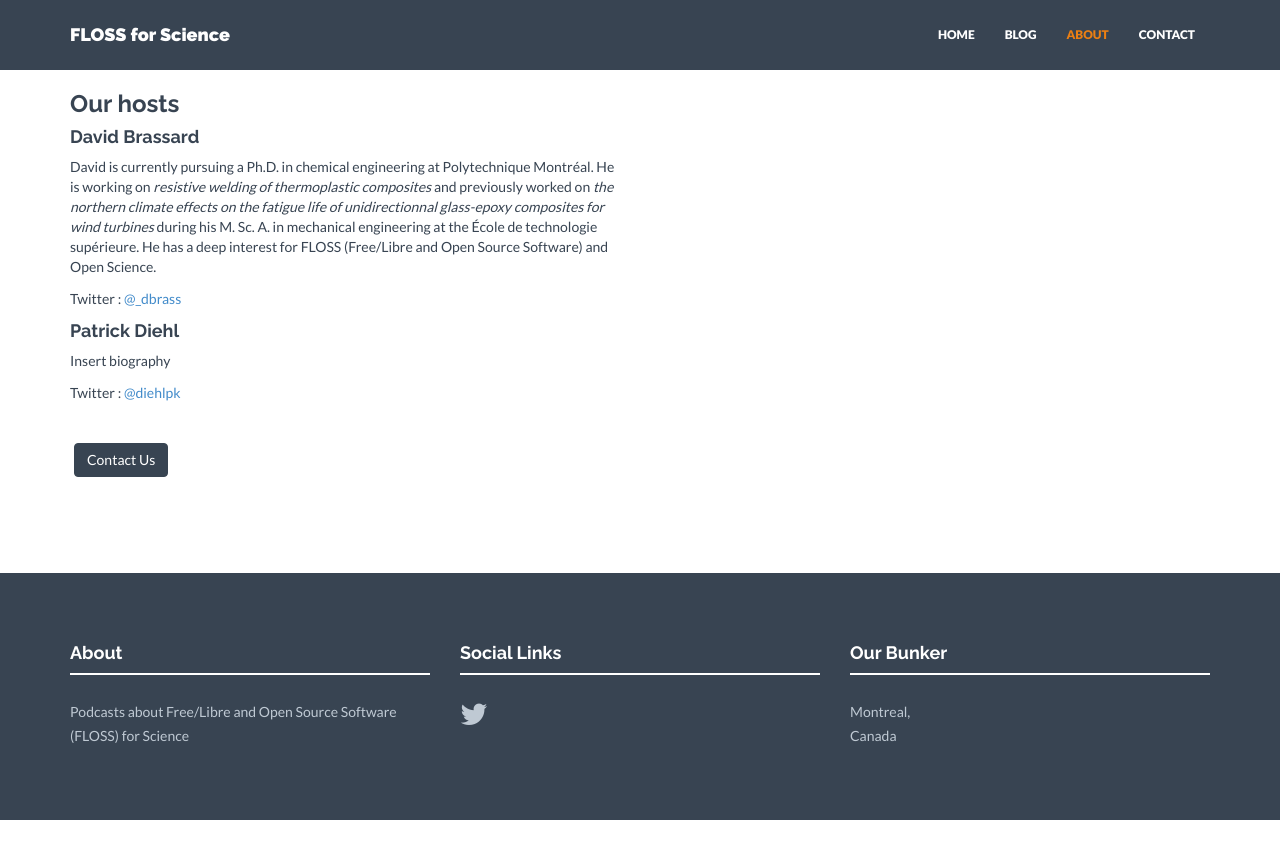
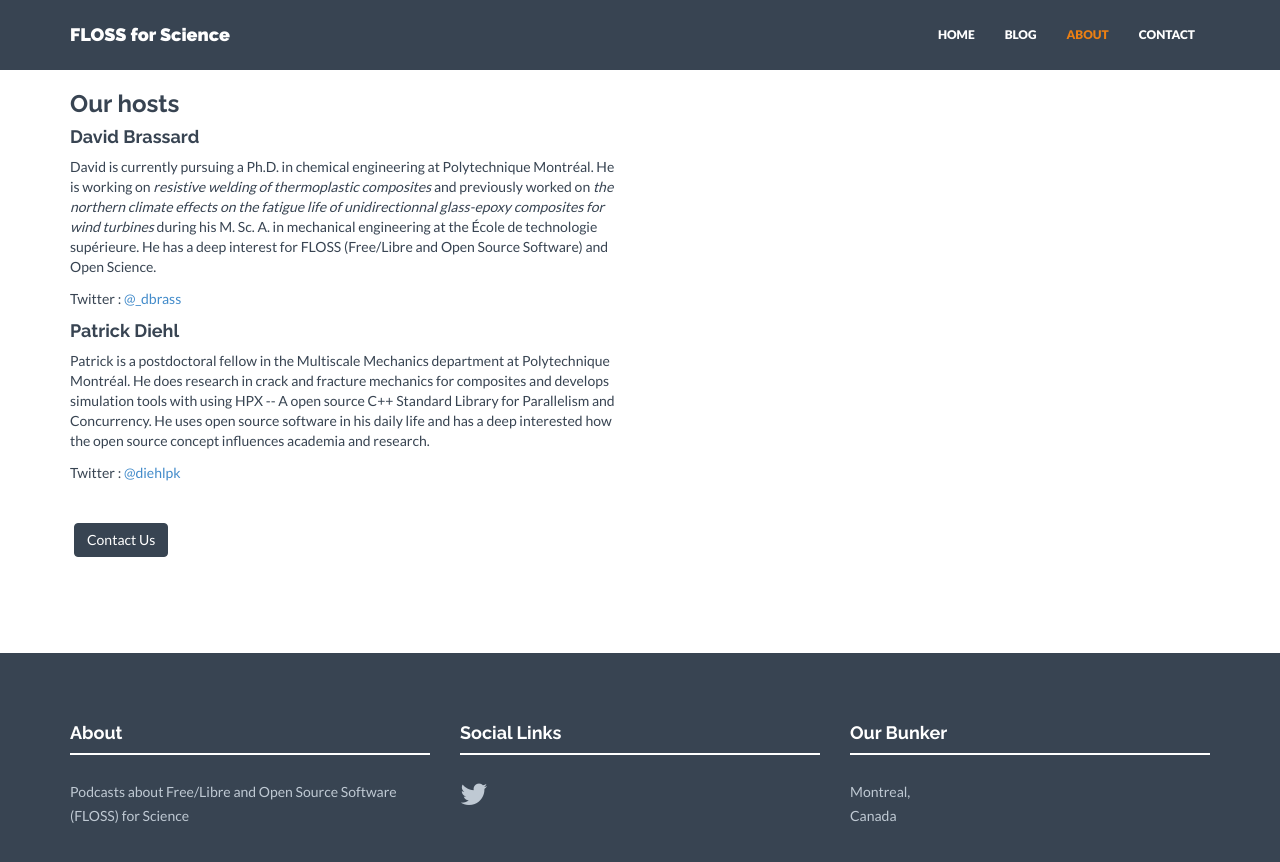
Before and after one commit to FLOSSforScience/FLOSSforScience.github.io, a Jekyll site: the page built from about.html, in a window 1280 px wide and 900 px high, scrolled down 516 px. Shown: the top 862 px of the window. Built offline with Jekyll 4.4.1, drawn with Linux system fonts in a browser that asks for light colours; nearby versions of some CDN libraries; before the commit the page ends 1336 px from its top, so only the background shows below that.

Commit message:
Update about page

```diff
--- a/about.html
+++ b/about.html
@@ -28,7 +28,7 @@ permalink: /about/
             Twitter : <a href="https://twitter.com/_dbrass" target="new">@_dbrass</a> </p>
 
             <h4>Patrick Diehl</h4>
-            Insert biography </p>
+            Patrick is a postdoctoral fellow in the Multiscale Mechanics department at Polytechnique Montréal. He does research in crack and fracture mechanics for composites and develops simulation tools with using HPX -- A open source C++ Standard Library for Parallelism and Concurrency. He uses open source software in his daily life and has a deep interested how the open source concept influences academia and research.</p>
 
             Twitter : <a href="https://twitter.com/diehlpk" target="new">@diehlpk</a> </p>
 
```
Also changed, not shown: _posts/2014-04-25-time-to-change-your-apps.markdown (+1 -17 lines).
